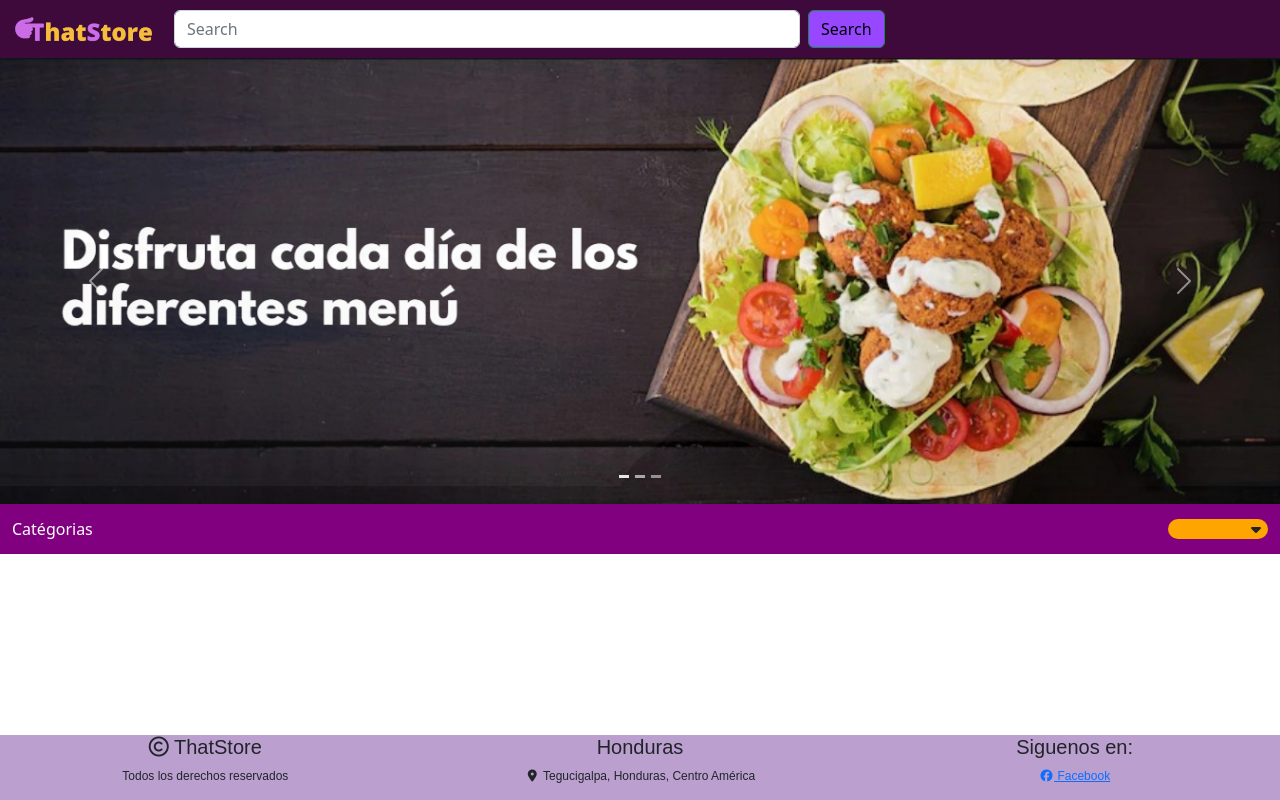
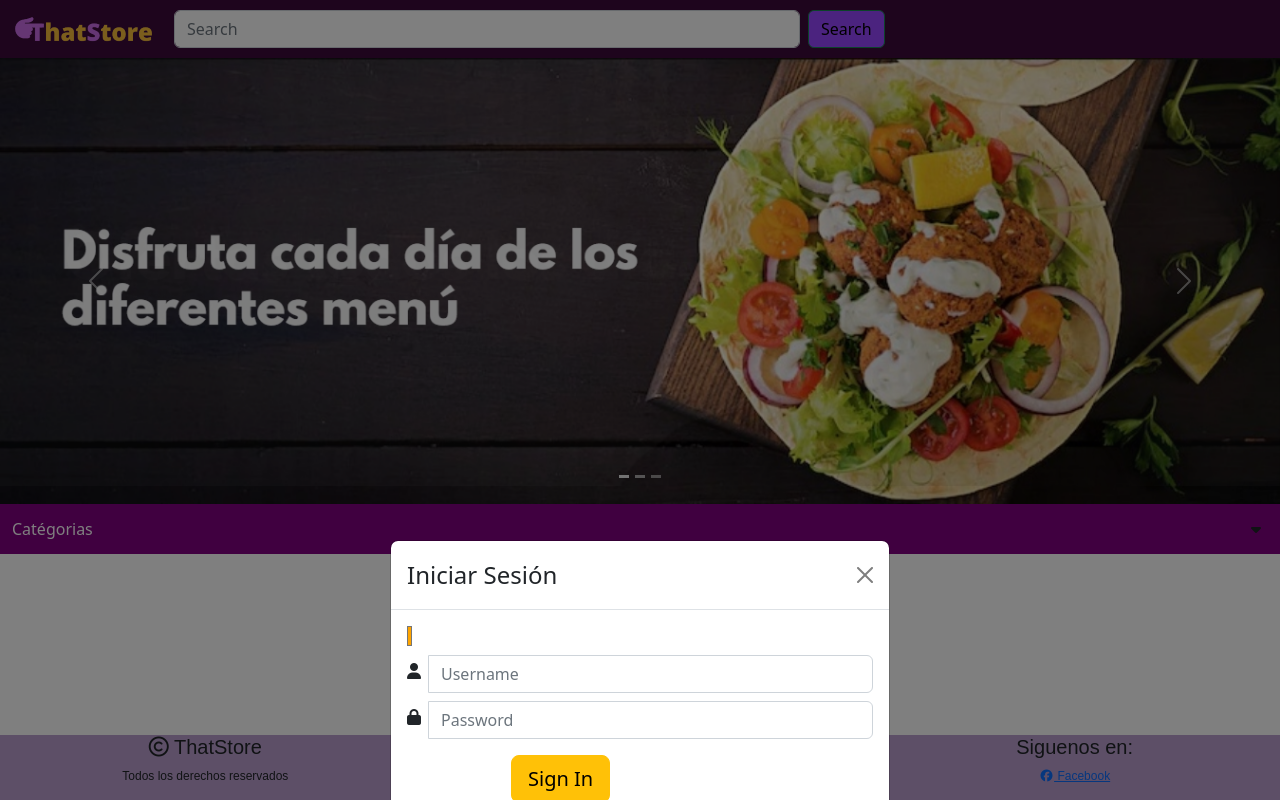
Before and after one commit to OnMyMind-28/Proyecto_ThatStore, a plain HTML site: page index.html in a window 1280 px wide. Drawn offline with nearby package versions, Linux system fonts and the light colour scheme.

Commit message:
Frontend-Avance26

```diff
--- a/css/estilos.css
+++ b/css/estilos.css
@@ -10,9 +10,19 @@ html {
 .prod-text{
     justify-content: center;
     display: flex;
+}
+/*Modal Inicio sesión*/
+.modal-inicio{
+  margin-top: 40%;
+}
 
-
-  }
+.btn-inicio{
+   margin-left: 6.5rem;
+}
+.f-modal{
+    margin-right: 2.5rem;
+}
+/*************************************************************************************/
 .content-input input,
 .content-select select{
     appearance: none;
--- a/index.html
+++ b/index.html
@@ -17,7 +17,7 @@
     <script src="https://kit.fontawesome.com/dbb994acbb.js" crossorigin="anonymous"></script>
 </head>
 
-<body>
+<body >
    <!--Navbar Principal-->
    <nav class="navbar navbar-expand-lg  " style="background-color:#3D0A3B; " >
     <div class="container-fluid">
@@ -87,8 +87,7 @@
         <!--//////-->
         <ul class="navbar-nav align-right">
             <li class="nav-item content-select btn-group-vertical" id="listaUsuarios">
-                <select onchange="cambiarUsuario(value)" class="align-right position-relative fs-6" name="" id="selectUsuarios" style="background-color:orange; width:5px; height: 20px;">
-                </select>
+
                 <i class="fas fa-caret-down"></i>
             </li>
             <li id="usuarioActual">
@@ -99,7 +98,7 @@
   </nav>
 
 <!--Principal card categorias-->
-<div id="margin" class="mt-5 ">
+<div id="margin" class="mt-5">
     <div class="container-fluid align-items-center">
         <div class="thatS-color  mb-4"  id="saludo">
         </div>
@@ -109,6 +108,40 @@
     </div>
 </div>
 <div style="width: 100%; height: 100px;"></div>
+
+<!--Modal para mostrar usuario y formulario-->
+<div id="myModal" class="modal modal-inicio">
+<div class="modal-dialog ">
+    <div class="modal-content">
+        <div class="modal-header">
+            <h4 class="modal-title">Iniciar Sesión</h4>
+            <button type="button" class="btn-close" data-bs-dismiss="modal" aria-label="Close"></button>
+        </div>
+        <div class="modal-body">
+            <select onchange="cambiarUsuario(value)" class="align-right position-relative fs-6" name="" id="selectUsuarios" style="background-color:orange; width:5px; height: 20px;">
+            </select>
+            <form action="" method="post">
+                <div class="form-group ">
+                    <div class="input-group mt-1">
+                        <span class="input-group-addon "><i class="fa fa-user me-2 mt-2"></i></span>
+                        <input type="text" class="form-control" name="username" placeholder="Username" required="required">
+                    </div>
+                </div>
+                <div class="form-group mt-2">
+                    <div class="input-group">
+                        <span class="input-group-addon"><i class="fa fa-lock me-2 mt-2"></i></span>
+                        <input type="text" class="form-control" name="password" placeholder="Password" required="required">
+                    </div>
+                </div>
+                <div class="form-group mt-3">
+                    <button  type="submit" class="btn btn-warning btn-block btn-lg btn-inicio">Sign In</button>
+                </div>
+            </form>
+        </div>
+        <div class="modal-footer f-modal" >No tienes una cuenta? <a href="#">Registrarse</a></div>
+    </div>
+</div>
+</div>
 
 <!--Modal para mostrar categorías-->
 <div class="modal fade" id="modalCat" tabindex="-1" aria-labelledby="modalCatLabel" aria-hidden="true">
--- a/js/controlador.js
+++ b/js/controlador.js
@@ -627,7 +627,9 @@ function generarCategorias(valor) {
             </div>`;
     })
 }
-
+$( document ).ready(function() {
+    $('#myModal').modal('toggle')
+});
 //Genera los usuarios
 function generarUsuarios () {
     document.getElementById('selectUsuarios').innerHTML = `<option value="-1" selected>Usuarios</option>`;
```
